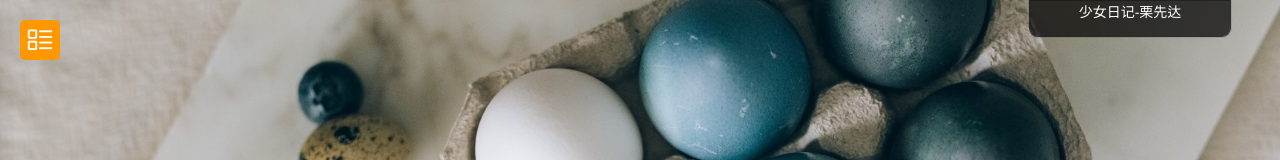
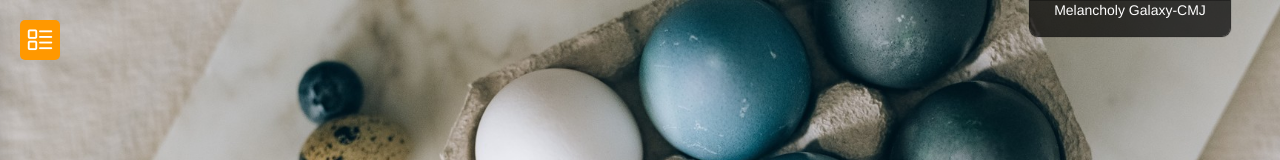
Before and after one commit to Goven-space/myPage-source, a Vue app: page /myProject in a window 1280 px wide. Shown: the top 160 px of the page. Built offline with nearby package versions, Linux system fonts and the light colour scheme; what vue-touch would draw is missing.

Commit message:
我的主页vue版

```diff
--- a/src/components/musicPlayer.vue
+++ b/src/components/musicPlayer.vue
@@ -35,7 +35,7 @@
 </template>
 <script>
 // 音乐列表
-var musicList = [{id:'277822',name:'电台情歌-莫文蔚'},{id:'410518453',name:'The Truth That You Leave-Pianoboy高至豪'},{id:'1328045658',name:'洪荒之力'},{id:'1372402767',name:'DJ OKAWARI'},{id:'1413443773',name:'少女日记-栗先达'},{id:'560494138',name:'CMJ-所念皆星河'}]
+var musicList = [{id:'28907016',name:'Illusionary Daytime-Shirfine'},{id:'410518453',name:'The Truth That You Leave-Pianoboy高至豪'},{id:'1328045658',name:'洪荒之力'},{id:'1372402767',name:'DJ OKAWARI'},{id:'1427515199',name:'Melancholy Galaxy-CMJ'},{id:'443242',name:'Summer-久石譲'}]
 export default {
   data() {
     return {
```
